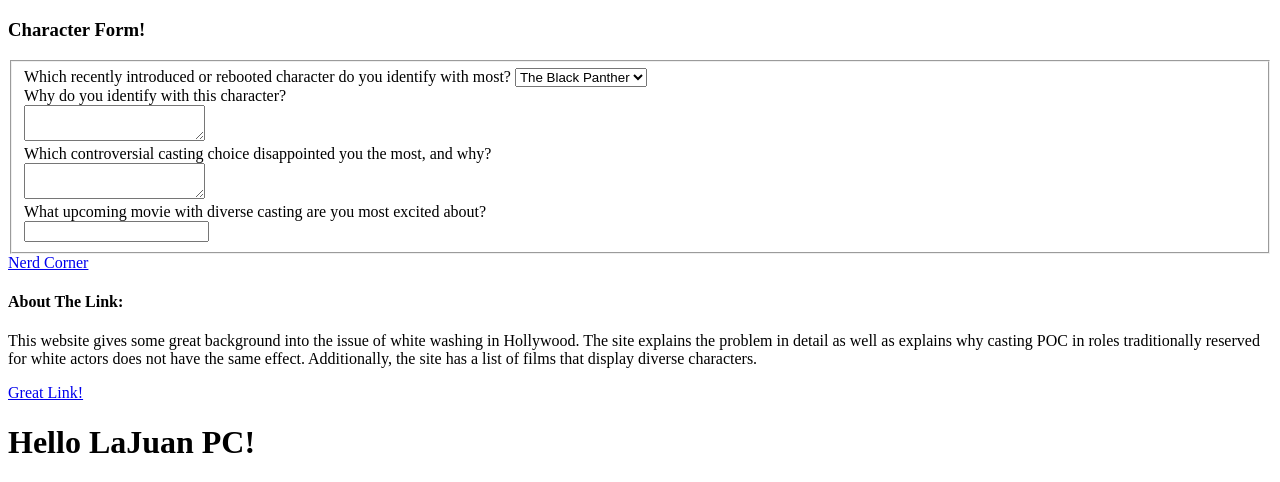
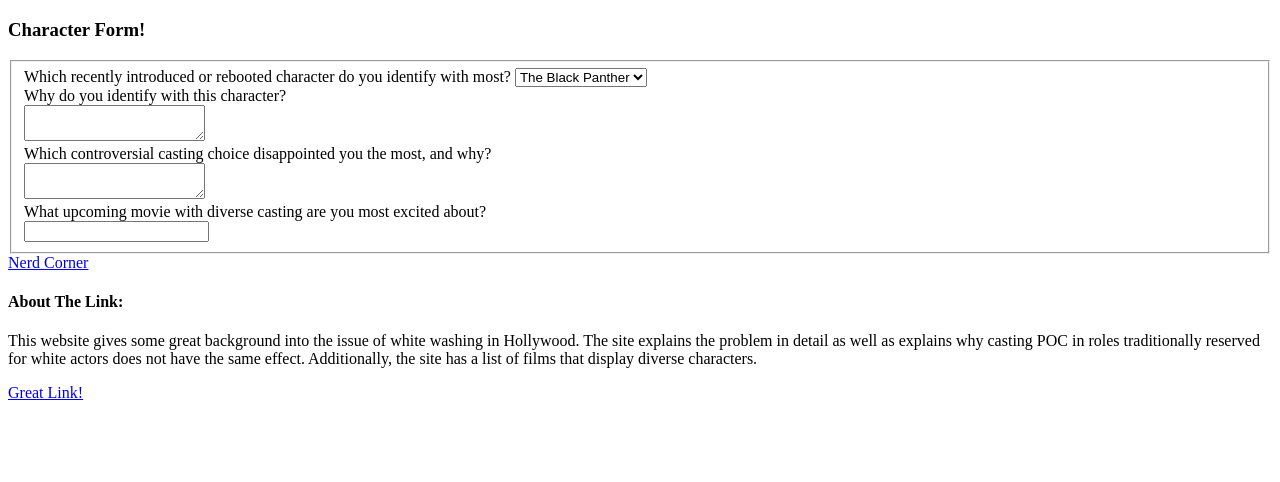
Before and after one commit to cookiemonsterm8/cookiemonsterm8.github.io, a plain HTML site: page index.html in a window 1280 px wide. Shown: the part 917-1399 px from the top of the page. After the commit the page ends 1327 px from the top, so only its background shows below. Drawn offline with Linux system fonts and the light colour scheme.

Commit message:
took out hello to my cousin

```diff
--- a/index.html
+++ b/index.html
@@ -64,7 +64,5 @@ Some of this site's favorite character's are Rey, Black Panther, Finn, Jess Pava
 
 <h4>About The Link:</h4> <p>This website gives some great background into the issue of white washing in Hollywood. The site explains the problem in detail as well as explains why casting POC in roles traditionally reserved for white actors does not have the same effect. Additionally, the site has a list of films that display diverse characters. </p>
 <nav> <a href="http://stopwhitewashing.tumblr.com/about">Great Link!</a></nav>
-
-<h1>Hello LaJuan PC!</h1>
 </body>
 </html>
```
